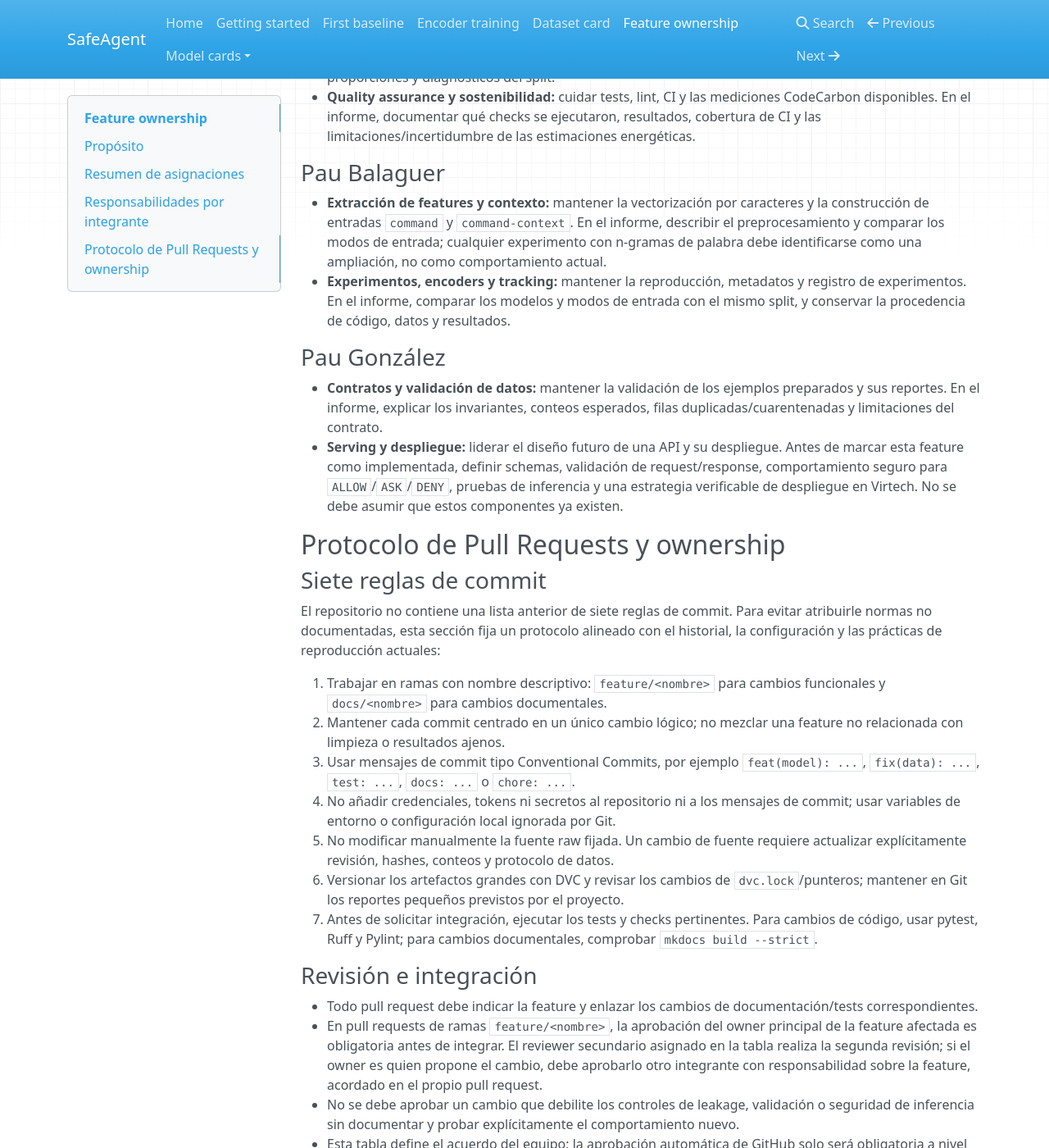
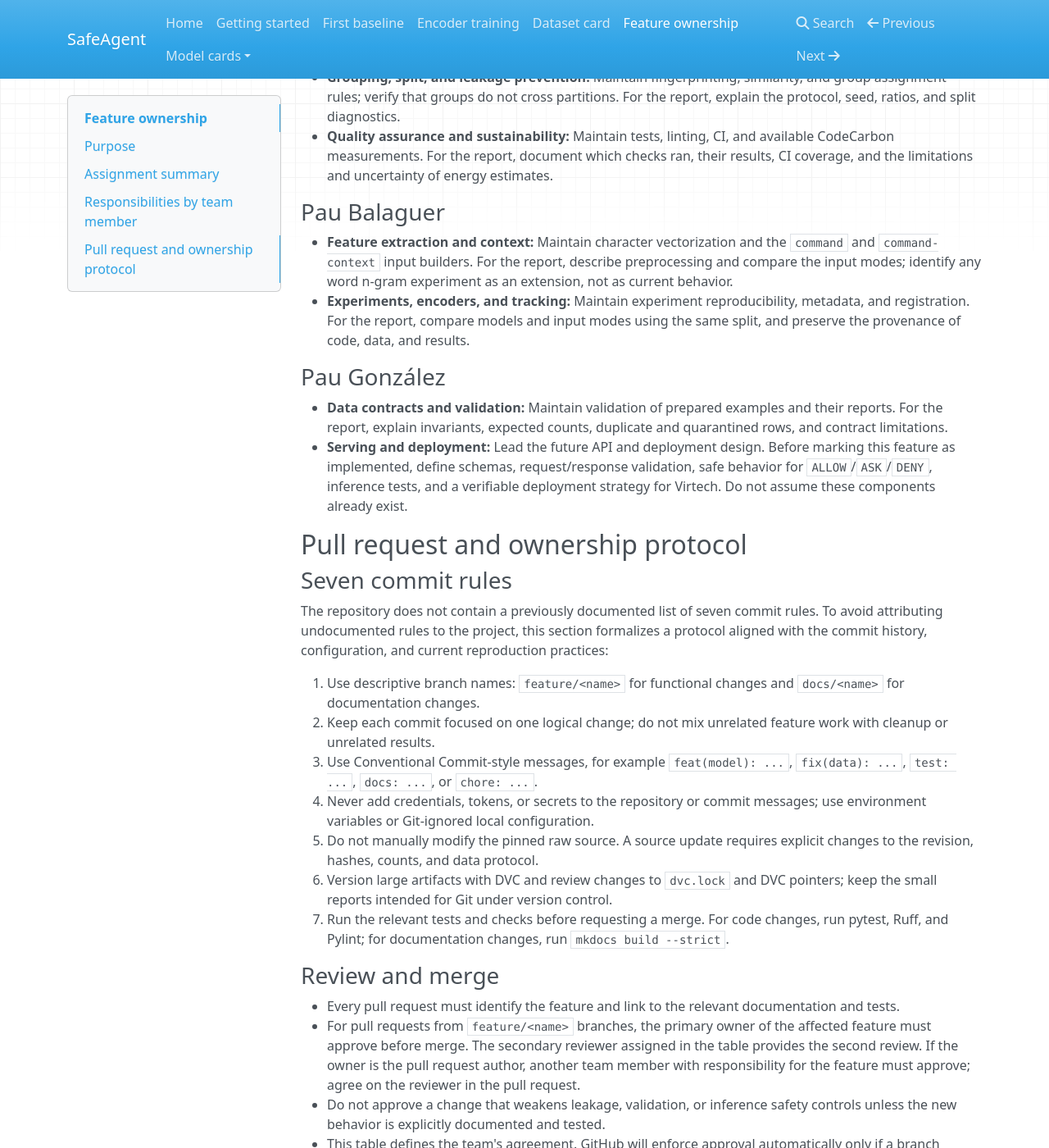
Before and after one commit to taed2-2627q1-gced-upc/taed2-SafeAgent, an MkDocs documentation site: the page built from docs/feature-ownership.md, in a window 1280 px wide and 1400 px high, scrolled down 2228 px. Shown: the whole window at 82% size. Built offline with MkDocs 1.6.1, drawn with Linux system fonts in a browser that asks for light colours; nearby versions of some CDN libraries; some of the changed text lies outside the part shown.

Commit message:
docs(team): write feature ownership in English
Translate the ownership guide to meet the repository documentation language requirement.

```diff
--- a/docs/feature-ownership.md
+++ b/docs/feature-ownership.md
@@ -1,123 +1,117 @@
 # Feature ownership
 
-## Propósito
+## Purpose
 
-El *feature ownership* define quién mantiene cada parte de SafeAgent y quién
-realiza una segunda revisión antes de integrar cambios. El owner principal
-coordina el mantenimiento de su feature, comprueba que los cambios incluyen
-tests adecuados, mantiene su documentación y atiende las revisiones de los pull
-requests. El reviewer aporta una revisión independiente y comprueba especialmente
-los contratos y riesgos propios de esa feature.
+Feature ownership defines who maintains each part of SafeAgent and who provides
+an independent review before changes are merged. The primary owner coordinates
+feature maintenance, ensures that changes include appropriate tests, keeps the
+documentation up to date, and addresses pull request feedback. The secondary
+reviewer provides an independent review, with particular attention to the
+feature's contracts and risks.
 
-Las asignaciones reflejan el estado visible del repositorio. El proyecto sigue
-la organización de Cookiecutter Data Science, con datos versionados mediante
-DVC, código bajo `taed2_safeagent/`, tests en `tests/` y documentación en
-`docs/`. Los estados indican implementación observada, no una fecha de entrega.
+These assignments reflect the repository's current state. The project follows
+the Cookiecutter Data Science layout, with data versioned through DVC, code in
+`taed2_safeagent/`, tests in `tests/`, and documentation in `docs/`. Status
+describes observed implementation, not a delivery date.
 
-## Resumen de asignaciones
+## Assignment summary
 
-| Feature / módulo | Componentes / archivos clave | Owner principal | Reviewer | Estado / milestone |
+| Feature / module | Key components / files | Primary owner | Reviewer | Status / milestone |
 | --- | --- | --- | --- | --- |
-| Ingesta del dataset fijado y auditoría de origen | `data/raw/shell_safety.dvc`, `taed2_safeagent/data/source.py`, `taed2_safeagent/data/audit.py`, `params.yaml` (`source`), `tests/test_source.py`, `tests/test_audit.py` | David González | Joel Márquez | Implementado: snapshot fijado, verificación de hash y auditoría |
-| Agrupación, split y prevención de data leakage | `taed2_safeagent/data/grouping.py`, `taed2_safeagent/data/split.py`, `params.yaml` (`grouping`, `split`), `tests/test_grouping.py` | Joel Márquez | Pau González | Implementado: split por grupos train/validation/test |
-| Contratos y validación de datos | `taed2_safeagent/data/inputs.py`, `taed2_safeagent/data/validation.py`, `taed2_safeagent/dataset.py`, `reports/data/`, `tests/test_validation.py` | Pau González | Pau Balaguer | Implementado: controles de filas, etiquetas, duplicados y cuarentena |
-| Extracción de features y contexto de ejecución | `taed2_safeagent/features.py`, `taed2_safeagent/data/inputs.py`, `params.yaml` (`context`, `baseline.tfidf`), `tests/test_baseline.py` | Pau Balaguer | David González | Implementado: TF-IDF con n-gramas de caracteres y entrada `command-context`; n-gramas de palabra no observados |
-| Baseline y pipeline DVC | `taed2_safeagent/modeling/train.py`, `taed2_safeagent/modeling/evaluate.py`, `dvc.yaml`, `dvc.lock`, `params.yaml` (`baseline`), `tests/test_baseline.py`, `tests/test_model_pipeline.py` | David González | Pau González | Implementado: SVM lineal; Logistic Regression no forma parte del baseline actual |
-| Experimentos, encoders y tracking | `taed2_safeagent/modeling/encoder.py`, `experiment.py`, `tracking.py`, `register.py`, `params.yaml` (`tracking`, `encoders`), `docs/encoder-training.md`, `tests/test_encoder.py`, `tests/test_tracking.py`, `tests/test_registration.py` | Pau Balaguer | Joel Márquez | Implementado: MLflow en DagsHub, entrenamiento/registro de encoders |
-| Quality assurance y sostenibilidad | `tests/`, `notebooks/kaggle_baseline.ipynb`, `.github/workflows/data.yml`, `pyproject.toml`, `Makefile`, `taed2_safeagent/modeling/energy.py`, informes de energía de `reports/` | Joel Márquez | David González | Implementado parcialmente: pytest, Ruff, Pylint, CI y CodeCarbon; PyNBLint está en dependencias, pero no se ejecuta en el workflow |
-| Serving y despliegue | Diseño pendiente para `taed2_safeagent/` y documentación de despliegue | Pau González | Pau Balaguer | Pendiente: no se encuentran API FastAPI, schemas Pydantic, endpoints ALLOW/ASK/DENY ni configuración de Virtech en el código actual |
+| Pinned dataset ingestion and source audit | `data/raw/shell_safety.dvc`, `taed2_safeagent/data/source.py`, `taed2_safeagent/data/audit.py`, `params.yaml` (`source`), `tests/test_source.py`, `tests/test_audit.py` | David González | Joel Márquez | Implemented: pinned snapshot, hash verification, and audit |
+| Grouping, split, and data leakage prevention | `taed2_safeagent/data/grouping.py`, `taed2_safeagent/data/split.py`, `params.yaml` (`grouping`, `split`), `tests/test_grouping.py` | Joel Márquez | Pau González | Implemented: group-based train/validation/test split |
+| Data contracts and validation | `taed2_safeagent/data/inputs.py`, `taed2_safeagent/data/validation.py`, `taed2_safeagent/dataset.py`, `reports/data/`, `tests/test_validation.py` | Pau González | Pau Balaguer | Implemented: row, label, duplicate, and quarantine checks |
+| Feature extraction and execution context | `taed2_safeagent/features.py`, `taed2_safeagent/data/inputs.py`, `params.yaml` (`context`, `baseline.tfidf`), `tests/test_baseline.py` | Pau Balaguer | David González | Implemented: character n-gram TF-IDF and `command-context` input; word n-grams are not currently present |
+| Baseline modeling and DVC pipeline | `taed2_safeagent/modeling/train.py`, `taed2_safeagent/modeling/evaluate.py`, `dvc.yaml`, `dvc.lock`, `params.yaml` (`baseline`), `tests/test_baseline.py`, `tests/test_model_pipeline.py` | David González | Pau González | Implemented: linear SVM; Logistic Regression is not part of the current baseline |
+| Experiments, encoders, and tracking | `taed2_safeagent/modeling/encoder.py`, `experiment.py`, `tracking.py`, `register.py`, `params.yaml` (`tracking`, `encoders`), `docs/encoder-training.md`, `tests/test_encoder.py`, `tests/test_tracking.py`, `tests/test_registration.py` | Pau Balaguer | Joel Márquez | Implemented: MLflow on DagsHub, encoder training and registration |
+| Quality assurance and sustainability | `tests/`, `notebooks/kaggle_baseline.ipynb`, `.github/workflows/data.yml`, `pyproject.toml`, `Makefile`, `taed2_safeagent/modeling/energy.py`, energy reports in `reports/` | Joel Márquez | David González | Partially implemented: pytest, Ruff, Pylint, CI, and CodeCarbon; PyNBLint is a dependency but is not run in the workflow |
+| Serving and deployment | Future design for `taed2_safeagent/` and deployment documentation | Pau González | Pau Balaguer | Pending: no FastAPI API, Pydantic schemas, ALLOW/ASK/DENY inference endpoints, or Virtech deployment configuration are present in the current code |
 
-No se considera que una dependencia aparezca en `uv.lock` como prueba de que
-una funcionalidad esté integrada: los estados se basan en código, configuración
-del proyecto, pipeline y documentación operativa.
-En particular, `params.yaml` fija actualmente la fuente
-`tomngdev/shell-safety-v1.1`; no está configurada como `shell-safety-v2`.
+A dependency listed in `uv.lock` is not, by itself, evidence that a feature has
+been integrated. Status is based on the code, project configuration, pipeline,
+and operational documentation. In particular, `params.yaml` currently pins
+`tomngdev/shell-safety-v1.1`; it is not configured to use `shell-safety-v2`.
 
-## Responsabilidades por integrante
+## Responsibilities by team member
 
 ### David González
 
-- **Ingesta y auditoría de datos:** mantener la descarga reproducible del
-  snapshot fijado, sus hashes y conteos; conservar procedencia, deduplicación y
-  cuarentena. En el informe, presentar la identidad de la fuente, el resultado
-  de la auditoría y los límites conocidos del dataset.
-- **Baseline y pipeline DVC:** mantener el entrenamiento/evaluación de
-  referencia y las dependencias de sus stages. En el informe, registrar
-  parámetros, métricas de validation, errores relevantes —en particular
-  `DENY` predicho como `ALLOW`— y la versión de datos/modelo.
+- **Data ingestion and audit:** Maintain reproducible retrieval of the pinned
+  snapshot, its hashes and counts, provenance, deduplication, and quarantine.
+  For the report, present the source identity, audit results, and known dataset
+  limitations.
+- **Baseline and DVC pipeline:** Maintain baseline training and evaluation and
+  the dependencies of their stages. For the report, record parameters,
+  validation metrics, relevant errors — especially `DENY` predictions labeled
+  as `ALLOW` — and the data and model versions.
 
 ### Joel Márquez
 
-- **Agrupación, split y prevención de leakage:** mantener las reglas de
-  fingerprints, similitud y asignación por grupos; verificar que los grupos no
-  cruzan particiones. En el informe, justificar el protocolo, semilla,
-  proporciones y diagnósticos del split.
-- **Quality assurance y sostenibilidad:** cuidar tests, lint, CI y las
-  mediciones CodeCarbon disponibles. En el informe, documentar qué checks se
-  ejecutaron, resultados, cobertura de CI y las limitaciones/incertidumbre de
-  las estimaciones energéticas.
+- **Grouping, split, and leakage prevention:** Maintain fingerprinting,
+  similarity, and group assignment rules; verify that groups do not cross
+  partitions. For the report, explain the protocol, seed, ratios, and split
+  diagnostics.
+- **Quality assurance and sustainability:** Maintain tests, linting, CI, and
+  available CodeCarbon measurements. For the report, document which checks ran,
+  their results, CI coverage, and the limitations and uncertainty of energy
+  estimates.
 
 ### Pau Balaguer
 
-- **Extracción de features y contexto:** mantener la vectorización por
-  caracteres y la construcción de entradas `command` y `command-context`.
-  En el informe, describir el preprocesamiento y comparar los modos de entrada;
-  cualquier experimento con n-gramas de palabra debe identificarse como una
-  ampliación, no como comportamiento actual.
-- **Experimentos, encoders y tracking:** mantener la reproducción, metadatos y
-  registro de experimentos. En el informe, comparar los modelos y modos de
-  entrada con el mismo split, y conservar la procedencia de código, datos y
-  resultados.
+- **Feature extraction and context:** Maintain character vectorization and the
+  `command` and `command-context` input builders. For the report, describe
+  preprocessing and compare the input modes; identify any word n-gram
+  experiment as an extension, not as current behavior.
+- **Experiments, encoders, and tracking:** Maintain experiment reproducibility,
+  metadata, and registration. For the report, compare models and input modes
+  using the same split, and preserve the provenance of code, data, and results.
 
 ### Pau González
 
-- **Contratos y validación de datos:** mantener la validación de los ejemplos
-  preparados y sus reportes. En el informe, explicar los invariantes, conteos
-  esperados, filas duplicadas/cuarentenadas y limitaciones del contrato.
-- **Serving y despliegue:** liderar el diseño futuro de una API y su despliegue.
-  Antes de marcar esta feature como implementada, definir schemas, validación de
-  request/response, comportamiento seguro para `ALLOW`/`ASK`/`DENY`, pruebas de
-  inferencia y una estrategia verificable de despliegue en Virtech. No se debe
-  asumir que estos componentes ya existen.
+- **Data contracts and validation:** Maintain validation of prepared examples
+  and their reports. For the report, explain invariants, expected counts,
+  duplicate and quarantined rows, and contract limitations.
+- **Serving and deployment:** Lead the future API and deployment design. Before
+  marking this feature as implemented, define schemas, request/response
+  validation, safe behavior for `ALLOW`/`ASK`/`DENY`, inference tests, and a
+  verifiable deployment strategy for Virtech. Do not assume these components
+  already exist.
 
-## Protocolo de Pull Requests y ownership
+## Pull request and ownership protocol
 
-### Siete reglas de commit
+### Seven commit rules
 
-El repositorio no contiene una lista anterior de siete reglas de commit. Para
-evitar atribuirle normas no documentadas, esta sección fija un protocolo
-alineado con el historial, la configuración y las prácticas de reproducción
-actuales:
+The repository does not contain a previously documented list of seven commit
+rules. To avoid attributing undocumented rules to the project, this section
+formalizes a protocol aligned with the commit history, configuration, and
+current reproduction practices:
 
-1. Trabajar en ramas con nombre descriptivo: `feature/<nombre>` para cambios
-   funcionales y `docs/<nombre>` para cambios documentales.
-2. Mantener cada commit centrado en un único cambio lógico; no mezclar una
-   feature no relacionada con limpieza o resultados ajenos.
-3. Usar mensajes de commit tipo Conventional Commits, por ejemplo
-   `feat(model): ...`, `fix(data): ...`, `test: ...`, `docs: ...` o `chore: ...`.
-4. No añadir credenciales, tokens ni secretos al repositorio ni a los mensajes
-   de commit; usar variables de entorno o configuración local ignorada por Git.
-5. No modificar manualmente la fuente raw fijada. Un cambio de fuente requiere
-   actualizar explícitamente revisión, hashes, conteos y protocolo de datos.
-6. Versionar los artefactos grandes con DVC y revisar los cambios de
-   `dvc.lock`/punteros; mantener en Git los reportes pequeños previstos por el
-   proyecto.
-7. Antes de solicitar integración, ejecutar los tests y checks pertinentes.
-   Para cambios de código, usar pytest, Ruff y Pylint; para cambios
-   documentales, comprobar `mkdocs build --strict`.
+1. Use descriptive branch names: `feature/<name>` for functional changes and
+   `docs/<name>` for documentation changes.
+2. Keep each commit focused on one logical change; do not mix unrelated feature
+   work with cleanup or unrelated results.
+3. Use Conventional Commit-style messages, for example `feat(model): ...`,
+   `fix(data): ...`, `test: ...`, `docs: ...`, or `chore: ...`.
+4. Never add credentials, tokens, or secrets to the repository or commit
+   messages; use environment variables or Git-ignored local configuration.
+5. Do not manually modify the pinned raw source. A source update requires
+   explicit changes to the revision, hashes, counts, and data protocol.
+6. Version large artifacts with DVC and review changes to `dvc.lock` and DVC
+   pointers; keep the small reports intended for Git under version control.
+7. Run the relevant tests and checks before requesting a merge. For code
+   changes, run pytest, Ruff, and Pylint; for documentation changes, run
+   `mkdocs build --strict`.
 
-### Revisión e integración
+### Review and merge
 
-- Todo pull request debe indicar la feature y enlazar los cambios de
-  documentación/tests correspondientes.
-- En pull requests de ramas `feature/<nombre>`, la aprobación del owner
-  principal de la feature afectada es obligatoria antes de integrar. El reviewer
-  secundario asignado en la tabla realiza la segunda revisión; si el owner es
-  quien propone el cambio, debe aprobarlo otro integrante con responsabilidad
-  sobre la feature, acordado en el propio pull request.
-- No se debe aprobar un cambio que debilite los controles de leakage,
-  validación o seguridad de inferencia sin documentar y probar explícitamente
-  el comportamiento nuevo.
-- Esta tabla define el acuerdo del equipo; la aprobación automática de GitHub
-  solo será obligatoria a nivel de repositorio si se configura una regla de
-  protección de ramas.
+- Every pull request must identify the feature and link to the relevant
+  documentation and tests.
+- For pull requests from `feature/<name>` branches, the primary owner of the
+  affected feature must approve before merge. The secondary reviewer assigned
+  in the table provides the second review. If the owner is the pull request
+  author, another team member with responsibility for the feature must approve;
+  agree on the reviewer in the pull request.
+- Do not approve a change that weakens leakage, validation, or inference safety
+  controls unless the new behavior is explicitly documented and tested.
+- This table defines the team's agreement. GitHub will enforce approval
+  automatically only if a branch protection rule is configured.
```
